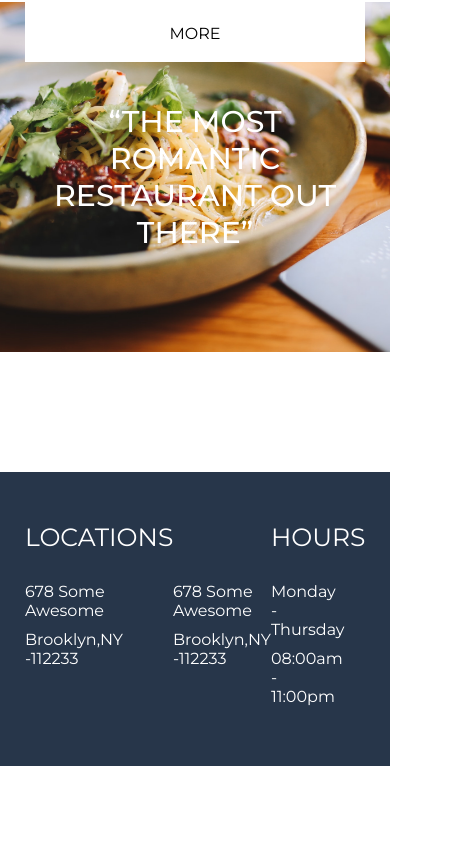
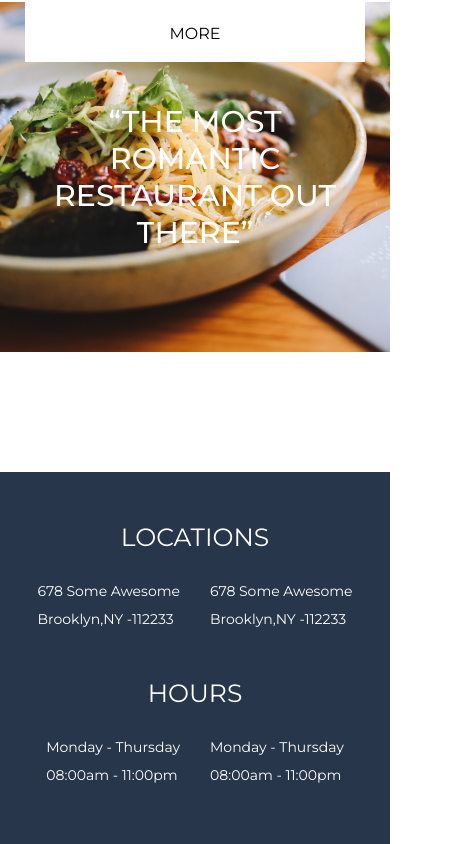
Before and after one commit to Sami-20s/Naif_Alotaibi_food, a Next.js app: page / in a window 390 px wide. Shown: the part 1272-2116 px from the top of the page, 468 px wide, since content can reach past the window. Before the commit the page ends 2038 px from the top, so only its background shows below. Built offline with nearby package versions, Linux system fonts and the light colour scheme.

Commit message:
🦶 🎗 🔧 Make Footer Responsive

```diff
--- a/styles/pages/Footer/footer.scss
+++ b/styles/pages/Footer/footer.scss
@@ -4,24 +4,62 @@
     color: #fff;
     &__wrapper {
         display: flex;
-        justify-content: space-around;
+        flex-direction: column;
+        justify-content: center;
+        align-items: center;
         padding: 50px 0;
+        // Large Screen
+        @include breakpoint-up("large") {
+            flex-direction: row;
+            justify-content: space-around;
+        }
+        > div {
+            &:not(:last-child) {
+                margin-bottom: 40px;
+                // Large Screen
+                @include breakpoint-up("large") {
+                    margin-bottom: 0;
+                }
+            }
+        }
         > div > h3 {
+            text-align: center;
             font-size: 1.5625rem;
             font-weight: 400;
             margin-bottom: 30px;
+            // Large Screen
+            @include breakpoint-up("large") {
+                text-align: left;
+            }
         }
         div > p {
-            font-size: 1rem;
+            font-size: 14px;
             font-weight: 400;
             margin-bottom: 10px;
+            transition: var(--tra);
+            &:hover {
+                color: var(--dark-green);
+            }
+            // Tablet Screen
+            @include breakpoint-up("meduim") {
+                font-size: 1rem;
+            }
+            // Large Screen
+            @include breakpoint-up("large") {
+                cursor: pointer;
+                font-size: 1rem;
+            }
         }
         .locations__info,
         .hours__info {
             display: flex;
             div {
                 &:not(:last-child) {
-                    margin-right: 50px;
+                    margin-right: 30px;
+                    // Large Screen
+                    @include breakpoint-up("large") {
+                        margin-right: 50px;
+                    }
                 }
             }
         }
```
